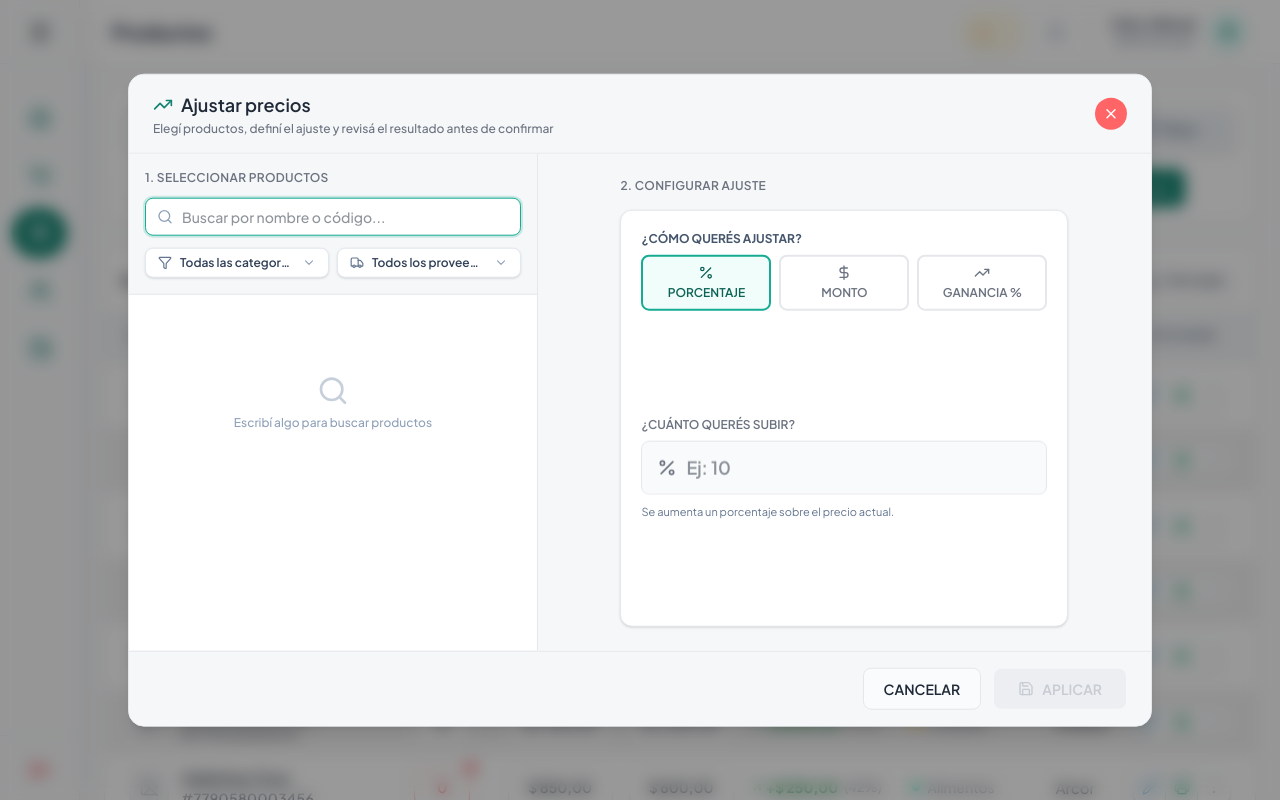
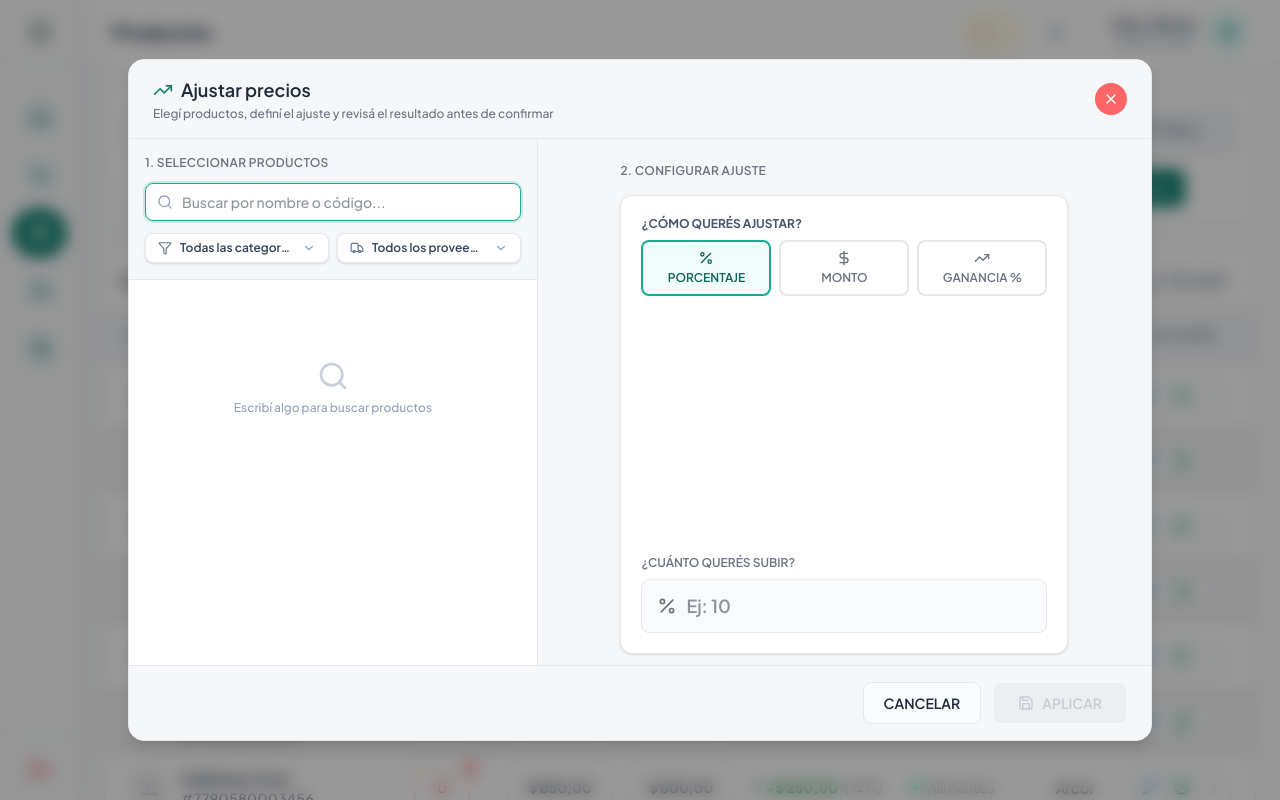
Before and after one commit to nahueldevup/sistema-de-ventas-pipos-fronted, a React (Vite) app: page /productos in a window 1280 px wide. Both pictures are taken after a click on the button "Ajustar precios por inflación". Built offline with nearby package versions, Linux system fonts and the light colour scheme.

Commit message:
feat: agregar opción para aplicar ajustes de precio en función del costo del producto en ModalActualizarPrecios

```diff
--- a/src/features/productos/components/ModalActualizarPrecios.tsx
+++ b/src/features/productos/components/ModalActualizarPrecios.tsx
@@ -13,6 +13,7 @@
   Percent,
   DollarSign,
   Minus,
+  PackageSearch,
 } from "lucide-react";
 import type { Producto } from "@/types/producto.types";
 import { ModalAccion } from "@/components/ui/modal-wrappers";
@@ -30,6 +31,7 @@
 }
 
 type ModoAjuste = "porcentaje" | "monto" | "margen";
+type BaseAjuste = "precio" | "costo";
 
 const calcularMargen = (precioVenta: number, precioCompra: number) => {
   if (precioCompra <= 0) return null;
@@ -50,9 +52,9 @@
   const [seleccionados, setSeleccionados] = useState<Set<string>>(new Set());
 
   const [modoAjuste, setModoAjuste] = useState<ModoAjuste>("porcentaje");
+  const [aplicarSobre, setAplicarSobre] = useState<BaseAjuste>("precio");
   const [valorAjuste, setValorAjuste] = useState<string>("");
   const [esAumento, setEsAumento] = useState(true);
-  const [mantenerMargenOriginal, setMantenerMargenOriginal] = useState(false);
 
   const [mostrarConfirmacion, setMostrarConfirmacion] = useState(false);
 
@@ -113,15 +115,22 @@
         return Math.max(0, redondearPrecio(precioCompra * (1 + valor / 100)));
       }
 
-      if (mantenerMargenOriginal && precioCompra > 0) {
-        const nuevoCosto = esAumento
+      if (aplicarSobre === "costo" && precioCompra > 0) {
+        const nuevoCosto =
+          modoAjuste === "porcentaje"
+            ? esAumento
               ? precioCompra * (1 + valor / 100)
-          : precioCompra * (1 - valor / 100);
+              : precioCompra * (1 - valor / 100)
+            : esAumento
+              ? precioCompra + valor
+              : precioCompra - valor;
 
+        const costoFinal = Math.max(0, nuevoCosto);
         const margenOriginal = calcularMargen(precioActual, precioCompra) ?? 0;
+
         return Math.max(
           0,
-          redondearPrecio(nuevoCosto * (1 + margenOriginal / 100))
+          redondearPrecio(costoFinal * (1 + margenOriginal / 100))
         );
       }
 
@@ -133,7 +142,7 @@
       const nuevoPrecio = esAumento ? precioActual + valor : precioActual - valor;
       return Math.max(0, redondearPrecio(nuevoPrecio));
     },
-    [modoAjuste, mantenerMargenOriginal, esAumento]
+    [modoAjuste, aplicarSobre, esAumento]
   );
 
   const calculoPreview = useMemo(() => {
@@ -269,8 +278,8 @@
     setCategoriasFiltro([]);
     setProveedoresFiltro([]);
     setValorAjuste("");
-    setMantenerMargenOriginal(false);
     setModoAjuste("porcentaje");
+    setAplicarSobre("precio");
     setEsAumento(true);
     onClose();
   };
@@ -298,18 +307,32 @@
 
   const getTextoAyuda = () => {
     if (modoAjuste === "margen") {
-      return "El sistema va a calcular el nuevo precio según el costo del producto.";
+      return "El sistema calcula automáticamente el precio según el costo del producto y la ganancia (%) que querés obtener.";
     }
 
+    if (aplicarSobre === "precio") {
       if (modoAjuste === "monto") {
         return esAumento
-        ? "Se suma un monto fijo al precio actual."
-        : "Se resta un monto fijo al precio actual.";
+          ? "Se suma un monto al precio de venta actual del producto.El costo no cambia, por lo que la ganancia puede subir de forma temporal hasta que actualices el costo del producto"
+          : "Se resta un monto al precio de venta actual del producto.El costo no cambia, por lo que la ganancia puede bajar de forma temporal hasta que actualices el costo del producto.";
       }
 
       return esAumento
-      ? "Se aumenta un porcentaje sobre el precio actual."
-      : "Se descuenta un porcentaje del precio actual.";
+        ? "Se aumenta un porcentaje sobre el precio de venta actual. El costo no cambia, por lo que la ganancia puede subir de forma temporal hasta que actualices el costo del producto."
+        : "Se descuenta un porcentaje del precio de venta actual. El costo no cambia, por lo que la ganancia puede bajar de forma temporal hasta que actualices el costo del producto.";
+    }
+
+
+    // aplicarSobre === "costo"
+    if (modoAjuste === "monto") {
+      return esAumento
+        ? "Se suma un monto al costo del producto. El sistema recalcula el precio de venta automáticamente, por lo que la ganancia se mantiene estable."
+        : "Se resta un monto al costo del producto. El sistema recalcula el precio de venta automáticamente, por lo que la ganancia se mantiene estable.";
+    }
+
+    return esAumento
+      ? "Se aumenta un porcentaje sobre el costo del producto. El sistema recalcula el precio de venta automáticamente, por lo que la ganancia se mantiene estable."
+      : "Se reduce un porcentaje del costo del producto. El sistema recalcula el precio de venta automáticamente, por lo que la ganancia se mantiene estable.";
   };
 
   return (
@@ -352,8 +375,7 @@
                     Cambio total estimado:
                   </span>
                   <span
-                    className={`font-bold text-lg ${
-                      totalDiferencia >= 0 ? "text-emerald-600" : "text-rose-600"
+                    className={`font-bold text-lg ${totalDiferencia >= 0 ? "text-emerald-600" : "text-rose-600"
                       }`}
                   >
                     {totalDiferencia >= 0 ? "+" : ""}
@@ -517,15 +539,13 @@
                     <button
                       key={prod.id}
                       onClick={() => toggleSeleccion(prod.id)}
-                      className={`w-full flex items-center p-2.5 rounded-lg border text-left transition-all group/item ${
-                        isSelected
+                      className={`w-full flex items-center p-2.5 rounded-lg border text-left transition-all group/item ${isSelected
                         ? "border-brand-500 bg-brand-50 dark:bg-brand-900/20 ring-1 ring-brand-500"
                         : "border-[#E5E7EB] dark:border-dark-border hover:border-gray-300 dark:hover:border-slate-600 bg-white dark:bg-dark-card"
                         }`}
                     >
                       <div
-                        className={`w-4 h-4 rounded border mr-3 flex items-center justify-center shrink-0 transition-colors ${
-                          isSelected
+                        className={`w-4 h-4 rounded border mr-3 flex items-center justify-center shrink-0 transition-colors ${isSelected
                           ? "bg-brand-500 border-brand-500 text-white"
                           : "border-gray-300 dark:border-slate-600 bg-white dark:bg-dark-card"
                           }`}
@@ -535,8 +555,7 @@
 
                       <div className="flex-1 min-w-0">
                         <p
-                          className={`text-sm font-semibold truncate ${
-                            isSelected
+                          className={`text-sm font-semibold truncate ${isSelected
                             ? "text-brand-900 dark:text-brand-100"
                             : "text-[#1F2937] dark:text-slate-200"
                             }`}
@@ -594,8 +613,7 @@
                   <div className="grid grid-cols-3 gap-2">
                     <button
                       onClick={() => setModoAjuste("porcentaje")}
-                      className={`py-2 px-1 border-2 rounded-lg text-center transition-all flex flex-col items-center justify-center ${
-                        modoAjuste === "porcentaje"
+                      className={`py-2 px-1 border-2 rounded-lg text-center transition-all flex flex-col items-center justify-center ${modoAjuste === "porcentaje"
                         ? "border-brand-500 bg-brand-50 dark:bg-brand-900/20 text-brand-700 dark:text-brand-300"
                         : "border-[#E5E7EB] dark:border-dark-border hover:border-gray-300 dark:hover:border-slate-600 text-[#6B7280] dark:text-slate-400"
                         }`}
@@ -608,8 +626,7 @@
 
                     <button
                       onClick={() => setModoAjuste("monto")}
-                      className={`py-2 px-1 border-2 rounded-lg text-center transition-all flex flex-col items-center justify-center ${
-                        modoAjuste === "monto"
+                      className={`py-2 px-1 border-2 rounded-lg text-center transition-all flex flex-col items-center justify-center ${modoAjuste === "monto"
                         ? "border-brand-500 bg-brand-50 dark:bg-brand-900/20 text-brand-700 dark:text-brand-300"
                         : "border-[#E5E7EB] dark:border-dark-border hover:border-gray-300 dark:hover:border-slate-600 text-[#6B7280] dark:text-slate-400"
                         }`}
@@ -622,8 +639,7 @@
 
                     <button
                       onClick={() => setModoAjuste("margen")}
-                      className={`py-2 px-1 border-2 rounded-lg text-center transition-all flex flex-col items-center justify-center ${
-                        modoAjuste === "margen"
+                      className={`py-2 px-1 border-2 rounded-lg text-center transition-all flex flex-col items-center justify-center ${modoAjuste === "margen"
                         ? "border-brand-500 bg-brand-50 dark:bg-brand-900/20 text-brand-700 dark:text-brand-300"
                         : "border-[#E5E7EB] dark:border-dark-border hover:border-gray-300 dark:hover:border-slate-600 text-[#6B7280] dark:text-slate-400"
                         }`}
@@ -645,8 +661,7 @@
                     <div className="flex p-1 bg-[#F6F7F8] dark:bg-dark-card rounded-lg border border-[#E5E7EB] dark:border-dark-border">
                       <button
                         onClick={() => setEsAumento(true)}
-                        className={`flex-1 py-2 text-xs font-semibold rounded-md flex items-center justify-center gap-2 transition-all ${
-                          esAumento
+                        className={`flex-1 py-2 text-xs font-semibold rounded-md flex items-center justify-center gap-2 transition-all ${esAumento
                           ? "bg-white dark:bg-slate-700 text-emerald-600 dark:text-emerald-400 shadow-sm ring-1 ring-emerald-500/20"
                           : "text-[#6B7280] dark:text-slate-400 hover:text-[#1F2937]"
                           }`}
@@ -657,8 +672,7 @@
 
                       <button
                         onClick={() => setEsAumento(false)}
-                        className={`flex-1 py-2 text-xs font-semibold rounded-md flex items-center justify-center gap-2 transition-all ${
-                          !esAumento
+                        className={`flex-1 py-2 text-xs font-semibold rounded-md flex items-center justify-center gap-2 transition-all ${!esAumento
                           ? "bg-white dark:bg-slate-700 text-rose-600 dark:text-rose-400 shadow-sm ring-1 ring-rose-500/20"
                           : "text-[#6B7280] dark:text-slate-400 hover:text-[#1F2937]"
                           }`}
@@ -668,6 +682,43 @@
                       </button>
                     </div>
                   </div>
+                )}
+
+                {modoAjuste !== "margen" && (
+                  <div className="animate-in fade-in slide-in-from-top-2 duration-300">
+                    <label className="block text-xs font-semibold text-[#6B7280] dark:text-slate-400 mb-2 uppercase">
+                      Aplicar sobre
+                    </label>
+
+                    <div className="flex p-1 bg-[#F6F7F8] dark:bg-dark-card rounded-lg border border-[#E5E7EB] dark:border-dark-border">
+                      <button
+                        onClick={() => setAplicarSobre("precio")}
+                        className={`flex-1 py-2 text-xs font-semibold rounded-md flex items-center justify-center gap-2 transition-all ${aplicarSobre === "precio"
+                          ? "bg-white dark:bg-slate-700 text-brand-700 dark:text-brand-300 shadow-sm ring-1 ring-brand-500/20"
+                          : "text-[#6B7280] dark:text-slate-400 hover:text-[#1F2937]"
+                          }`}
+                      >
+                        <DollarSign className="w-3.5 h-3.5" />
+                        Precio de Venta
+                      </button>
+
+                      <button
+                        onClick={() => setAplicarSobre("costo")}
+                        className={`flex-1 py-2 text-xs font-semibold rounded-md flex items-center justify-center gap-2 transition-all ${aplicarSobre === "costo"
+                          ? "bg-white dark:bg-slate-700 text-brand-700 dark:text-brand-300 shadow-sm ring-1 ring-brand-500/20"
+                          : "text-[#6B7280] dark:text-slate-400 hover:text-[#1F2937]"
+                          }`}
+                      >
+                        <PackageSearch className="w-3.5 h-3.5" />
+                        Costo del producto
+                      </button>
+                    </div>
+                    <div className="mt-2 flex gap-2 text-[12px] leading-relaxed text-blue-700 dark:text-blue-300">
+                      <span>ℹ️</span>
+                      <p>{getTextoAyuda()}</p>
+                    </div>
+                  </div>
+
                 )}
 
                 <div>
@@ -694,10 +745,6 @@
                       className="w-full pl-11 pr-4 py-3 text-lg font-semibold border border-[#E5E7EB] dark:border-dark-border rounded-lg outline-none focus:border-brand-500 focus:ring-2 focus:ring-brand-500/20 transition-all bg-[#F9FAFB] dark:bg-dark-elevated text-[#1F2937] dark:text-slate-200"
                     />
                   </div>
-
-                  <p className="mt-2 text-[11px] leading-relaxed text-slate-500 dark:text-slate-400">
-                    {getTextoAyuda()}
-                  </p>
                 </div>
 
                 {ejemploRapido && valorAjuste && (
@@ -730,46 +777,6 @@
                     </p>
                   </div>
                 )}
-
-                {modoAjuste !== "margen" && (
-                  <div className="animate-in fade-in duration-300 pt-2 border-t border-dashed border-[#E5E7EB] dark:border-dark-border">
-                    <label className="flex items-start gap-3 cursor-pointer group">
-                      <div className="relative flex items-center mt-0.5">
-                        <input
-                          type="checkbox"
-                          className="sr-only"
-                          checked={mantenerMargenOriginal}
-                          onChange={(e) =>
-                            setMantenerMargenOriginal(e.target.checked)
-                          }
-                        />
-
-                        <div
-                          className={`w-5 h-5 rounded border transition-all flex items-center justify-center ${
-                            mantenerMargenOriginal
-                              ? "bg-brand-500 border-brand-500"
-                              : "border-gray-300 dark:border-slate-600 bg-white dark:bg-dark-elevated group-hover:border-brand-500"
-                          }`}
-                        >
-                          {mantenerMargenOriginal && (
-                            <Check className="w-3.5 h-3.5 text-white" />
-                          )}
-                        </div>
-                      </div>
-
-                      <div className="flex-1">
-                        <p className="text-sm font-semibold text-slate-700 dark:text-slate-200 leading-none mb-1.5">
-                          Mantener la misma ganancia (%)
-                        </p>
-
-                        <p className="text-[11px] text-slate-500 dark:text-slate-400 leading-relaxed">
-                          El sistema ajusta el precio automáticamente según el costo
-                          para conservar el mismo porcentaje de ganancia.
-                        </p>
-                      </div>
-                    </label>
-                  </div>
-                )}
               </div>
             </div>
           </div>
```
Lines whose indentation alone changed are shown as unchanged.
